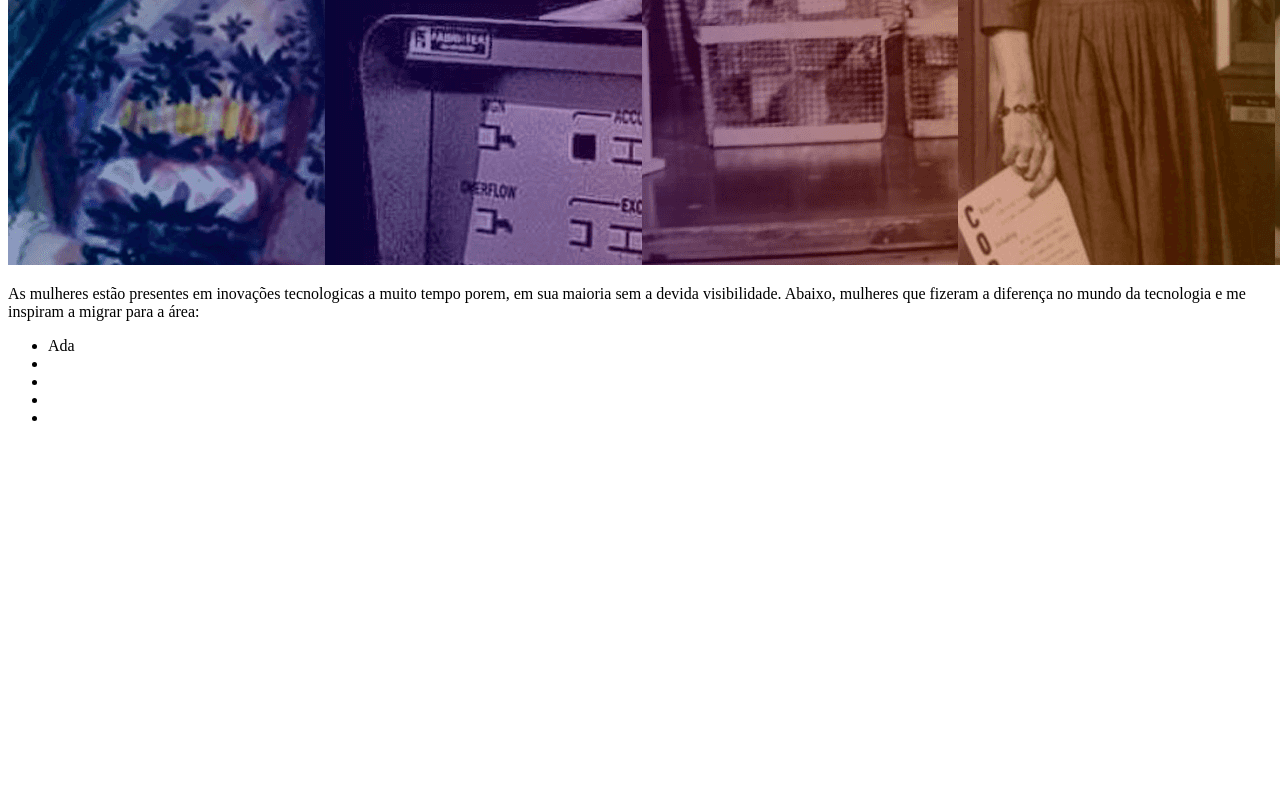
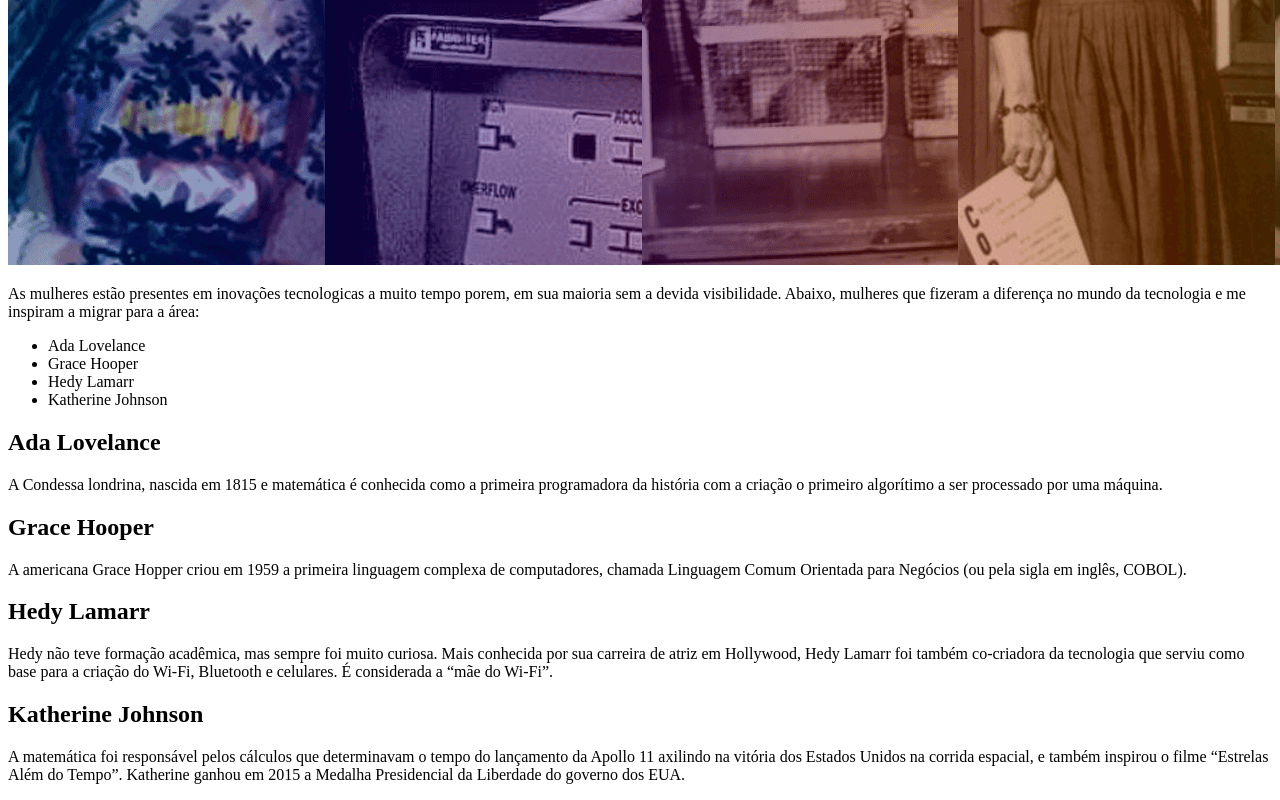
Before and after one commit to Femonello/AtvAula05, a plain HTML site: page index.html in a window 1280 px wide. Shown: the part 515-1315 px from the top of the page. Before the commit the page ends 958 px from the top, so only its background shows below. Drawn offline with Linux system fonts and the light colour scheme.

Commit message:
página index.html completa

```diff
--- a/index.html
+++ b/index.html
@@ -21,12 +21,32 @@
 
    <!-- Inserindo lista para organização os tópicos-->
 <ul>
-    <li>Ada</li>
-    <li></li>
-    <li></li>
-    <li></li>
-    <li></li>
+    <li>Ada Lovelance</li>
+    <li>Grace Hooper</li>
+    <li>Hedy Lamarr</li>
+    <li>Katherine Johnson</li>
 </ul>
+<h2>Ada Lovelance</h2>
+    <p>A Condessa londrina, nascida em 1815 e matemática é conhecida como a primeira programadora da história
+    com a criação o primeiro algorítimo a ser processado por uma máquina. </p>
 
+<h2>Grace Hooper</h2>
+    <p>A americana Grace Hopper criou em 1959 a primeira linguagem
+        complexa de computadores,
+        chamada Linguagem Comum Orientada para Negócios
+        (ou pela sigla em inglês, COBOL).</p>
+
+<h2>Hedy Lamarr</h2>
+    <p>Hedy não teve formação acadêmica, mas sempre foi muito curiosa.
+    Mais conhecida por sua carreira de atriz em Hollywood,
+    Hedy Lamarr foi também co-criadora da tecnologia que serviu como base para
+    a criação do Wi-Fi, Bluetooth e celulares. É considerada a “mãe do Wi-Fi”.
+    </p>
+
+<h2>Katherine Johnson</h2>
+    <p>A matemática foi responsável pelos cálculos que determinavam
+        o tempo do lançamento da Apollo 11 axilindo na vitória dos Estados Unidos
+        na corrida espacial, e também inspirou o filme “Estrelas Além do Tempo”.
+        Katherine ganhou em 2015 a Medalha Presidencial da Liberdade do governo dos EUA.</p>
 </body>
 </html>
```
